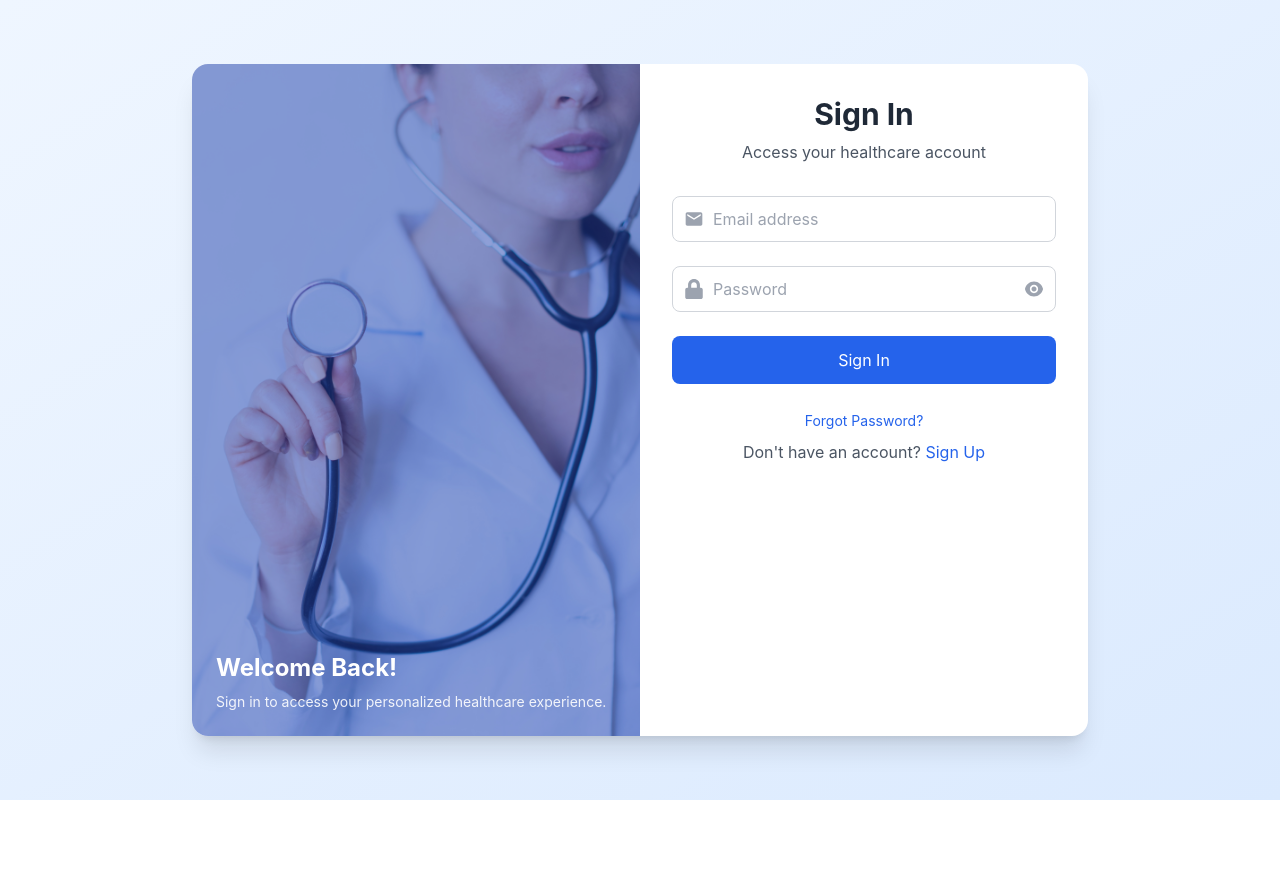
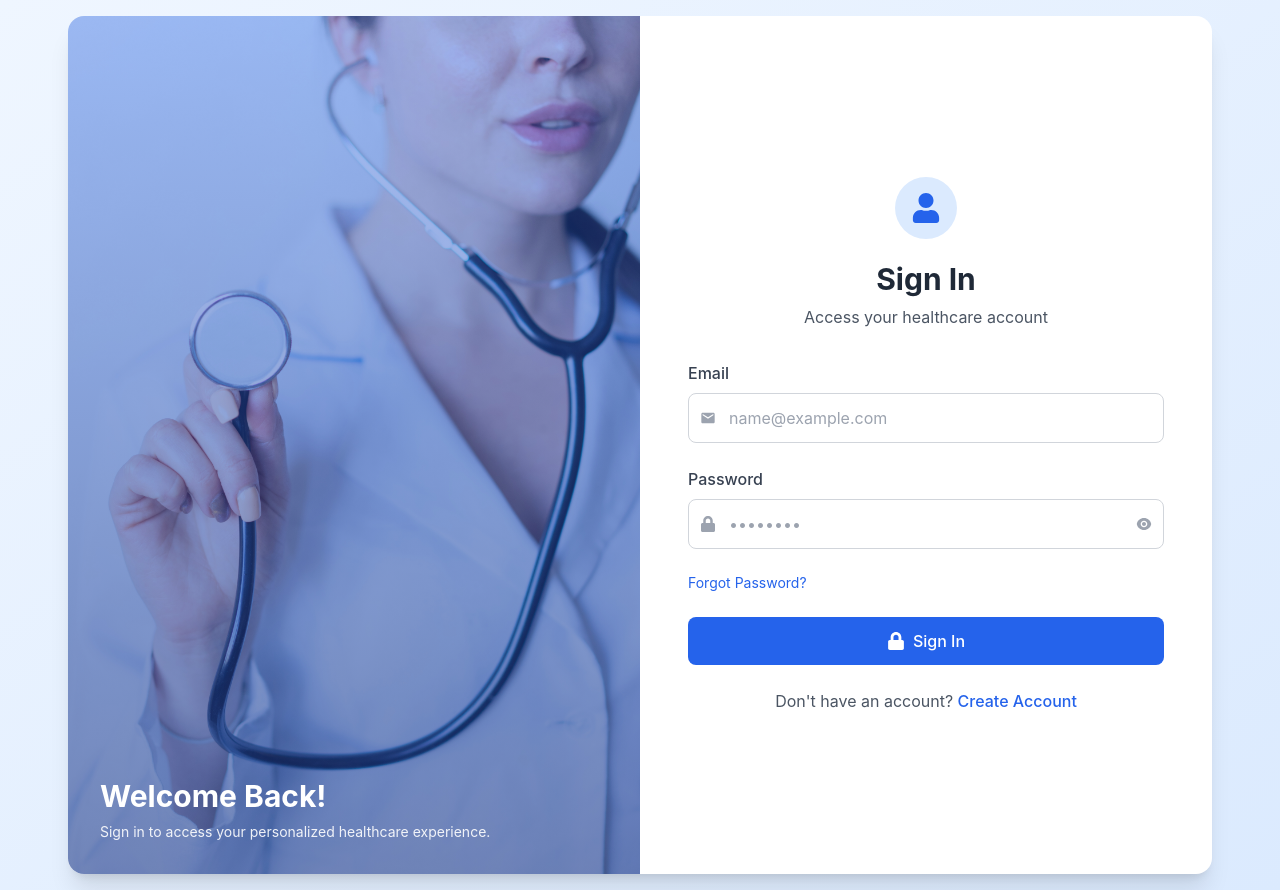
Before and after one commit to krishspatel0605/IBM-HealthCare-Project, a React (Create React App) app in the folder healthcare-app_frontend/: page /login in a window 1280 px wide. Before the commit the page ends 800 px from the top, so only its background shows below. Built offline with nearby package versions, Linux system fonts and the light colour scheme.

Commit message:
UI fixes

```diff
--- a/healthcare-app_frontend/src/components/Contact.jsx
+++ b/healthcare-app_frontend/src/components/Contact.jsx
@@ -1,15 +1,42 @@
 import React from 'react';
+import { FaEnvelope, FaPhoneAlt, FaMapMarkerAlt } from 'react-icons/fa';
 
 const Contact = () => {
   return (
-    <div className="container mx-auto px-4 py-8">
-      <h1 className="text-3xl font-bold mb-4">Contact Us</h1>
-      <p className="mb-4">If you have any questions or need assistance, please reach out to us using the information below.</p>
-      <ul className="list-disc list-inside">
-        <li>Email: support@healthcareapp.com</li>
-        <li>Phone: +1 (555) 123-4567</li>
-        <li>Address: 123 Healthcare St, Wellness City, HC 12345</li>
-      </ul>
+    <div className="bg-gradient-to-r from-blue-50 to-blue-100 min-h-screen py-16">
+      <div className="container mx-auto px-6 md:px-12">
+        <div className="max-w-3xl mx-auto text-center">
+          <h1 className="text-4xl font-extrabold text-gray-800 mb-4">Contact Us</h1>
+          <p className="text-lg text-gray-600 mb-8">If you have any questions or need assistance, please reach out to us using the information below. Our team is here to help!</p>
+        </div>
+
+        <div className="bg-white shadow-xl rounded-lg p-8 md:p-12 space-y-8 transform transition-all hover:scale-105 duration-300">
+          <h2 className="text-2xl font-semibold text-gray-800">Get in Touch</h2>
+          <p className="text-gray-600 mb-6">We're just a message away. Feel free to contact us through the following channels:</p>
+
+          <ul className="space-y-6">
+            <li className="flex items-center space-x-4">
+              <FaEnvelope className="text-blue-600 text-xl" />
+              <span className="text-gray-700 text-lg">support@healthcareapp.com</span>
+            </li>
+            <li className="flex items-center space-x-4">
+              <FaPhoneAlt className="text-blue-600 text-xl" />
+              <span className="text-gray-700 text-lg">+1 (555) 123-4567</span>
+            </li>
+            <li className="flex items-center space-x-4">
+              <FaMapMarkerAlt className="text-blue-600 text-xl" />
+              <span className="text-gray-700 text-lg">123 Healthcare St, Wellness City, HC 12345</span>
+            </li>
+          </ul>
+
+          <div className="mt-8 text-center">
+            <p className="text-gray-600 mb-4">Or, fill out the form below, and we'll get back to you as soon as possible. We're here to assist you!</p>
+            <button className="px-8 py-3 bg-blue-600 text-white rounded-lg hover:bg-blue-700 transition-all focus:outline-none focus:ring-2 focus:ring-blue-600 focus:ring-offset-2 transform hover:scale-105">
+              Contact Support
+            </button>
+          </div>
+        </div>
+      </div>
     </div>
   );
 };
--- a/healthcare-app_frontend/src/components/LoginForm.jsx
+++ b/healthcare-app_frontend/src/components/LoginForm.jsx
@@ -70,114 +70,102 @@ const LoginForm = () => {
   };
 
   return (
-    <div className="min-h-screen bg-gradient-to-br from-blue-50 to-blue-100 flex items-center justify-center p-6">
-      <div className="flex flex-col md:flex-row w-full max-w-4xl bg-white rounded-2xl shadow-xl overflow-hidden">
+    <div className="min-h-0 min-w-0 bg-gradient-to-br from-blue-50 to-blue-100 flex items-center justify-center p-4">
+      <div className="flex flex-col md:flex-row w-11/12 max-w-6xl bg-white rounded-2xl shadow-xl overflow-hidden">
         {/* Left image section */}
-        <div className="hidden md:block md:w-1/2 relative">
+        <div className="md:w-1/2 relative">
           <img src={healthcareImage} alt="Healthcare" className="w-full h-full object-cover" />
-          <div className="absolute inset-0 bg-blue-800/50 flex items-end p-6 text-white">
-            <div>
-              <h3 className="text-2xl font-bold mb-2">Welcome Back!</h3>
+          <div className="absolute inset-0 bg-gradient-to-t from-blue-900/60 to-blue-600/40 flex items-end p-8">
+            <div className="text-white">
+              <h3 className="text-3xl font-bold mb-2">Welcome Back!</h3>
               <p className="text-sm opacity-90">Sign in to access your personalized healthcare experience.</p>
             </div>
           </div>
         </div>
 
         {/* Right form section */}
-        <div className="w-full md:w-1/2 p-8">
-          <div className="mb-8 text-center">
-            <h2 className="text-3xl font-bold text-gray-800 mb-2">Sign In</h2>
+        <div className="md:w-1/2 p-8 md:p-12 flex flex-col justify-center">
+        <div className="text-center mb-8">
+          <div className="inline-block bg-blue-100 p-4 rounded-full mb-4">
+            <FaUser className="text-3xl text-blue-600" />
+          </div>
+          <h1 className="text-3xl font-bold text-gray-800 mb-2">Sign In</h1>
           <p className="text-gray-600">Access your healthcare account</p>
         </div>
 
         <form onSubmit={handleSubmit} className="space-y-6">
-            {/* Email field */}
+          <div>
+            <label className="block text-gray-700 mb-2 font-medium">Email</label>
             <div className="relative">
-              <div className="absolute inset-y-0 left-0 pl-3 flex items-center pointer-events-none">
-                <MdEmail className="h-5 w-5 text-gray-400" />
-              </div>
+              <MdEmail className="absolute left-3 top-1/2 transform -translate-y-1/2 text-gray-400" />
               <input
                 type="email"
+                placeholder="name@example.com"
                 value={email}
                 onChange={(e) => setEmail(e.target.value)}
-                className="block w-full pl-10 pr-3 py-2.5 border border-gray-300 rounded-lg focus:ring-2 focus:ring-blue-600 focus:border-transparent"
-                placeholder="Email address"
-                required
+                className="w-full pl-10 pr-4 py-3 border border-gray-300 rounded-lg focus:ring-2 focus:ring-blue-500 focus:border-blue-500 outline-none transition-all"
               />
             </div>
+          </div>
 
-            {/* Password field */}
+          <div>
+            <label className="block text-gray-700 mb-2 font-medium">Password</label>
             <div className="relative">
-              <div className="absolute inset-y-0 left-0 pl-3 flex items-center pointer-events-none">
-                <FaLock className="h-5 w-5 text-gray-400" />
-              </div>
+              <FaLock className="absolute left-3 top-1/2 transform -translate-y-1/2 text-gray-400" />
               <input
-                type={showPassword ? "text" : "password"}
+                type={showPassword ? 'text' : 'password'}
+                placeholder="••••••••"
                 value={password}
                 onChange={(e) => setPassword(e.target.value)}
-                className="block w-full pl-10 pr-10 py-2.5 border border-gray-300 rounded-lg focus:ring-2 focus:ring-blue-600 focus:border-transparent"
-                placeholder="Password"
-                required
+                className="w-full pl-10 pr-12 py-3 border border-gray-300 rounded-lg focus:ring-2 focus:ring-blue-500 focus:border-blue-500 outline-none transition-all"
               />
               <button
                 type="button"
-                className="absolute inset-y-0 right-0 pr-3 flex items-center"
                 onClick={() => setShowPassword(!showPassword)}
+                className="absolute right-3 top-1/2 transform -translate-y-1/2 text-gray-400 hover:text-blue-600"
               >
-                {showPassword ?
-                  <RiEyeOffFill className="h-5 w-5 text-gray-400" /> :
-                  <RiEyeFill className="h-5 w-5 text-gray-400" />
-                }
+                {showPassword ? <RiEyeOffFill /> : <RiEyeFill />}
               </button>
             </div>
+          </div>
 
-            {/* Error/Success Messages */}
+          <div className="flex items-center justify-between">
+            <a href="/forgot-password" className="text-blue-600 hover:text-blue-700 text-sm">
+              Forgot Password?
+            </a>
+          </div>
+
           {error && (
-              <div className="flex items-center text-red-600 bg-red-50 p-3 rounded-lg">
-                <FaExclamationTriangle className="h-5 w-5 mr-2" />
-                {error}
-              </div>
-            )}
-            {message && (
-              <div className="flex items-center text-green-600 bg-green-50 p-3 rounded-lg">
-                <FaCheckCircle className="h-5 w-5 mr-2" />
-                {message}
+            <div className="flex items-center gap-2 bg-red-50 p-3 rounded-lg text-red-600">
+              <FaExclamationTriangle className="flex-shrink-0" />
+              <span>{error}</span>
             </div>
           )}
 
-            {/* Submit Button */}
+          {message && (
+            <div className="flex items-center gap-2 bg-green-50 p-3 rounded-lg text-green-600">
+              <FaCheckCircle className="flex-shrink-0" />
+              <span>{message}</span>
+            </div>
+          )}
+
           <button
             type="submit"
             disabled={loading}
-              className={`w-full py-3 bg-blue-600 text-white rounded-lg hover:bg-blue-700 focus:outline-none focus:ring-2 focus:ring-blue-600 focus:ring-offset-2 ${
-                loading ? "opacity-50 cursor-not-allowed" : ""
-              }`}
+            className="w-full bg-blue-600 hover:bg-blue-700 text-white py-3 rounded-lg font-medium transition-all flex items-center justify-center gap-2"
           >
-              {loading ? "Signing in..." : "Sign In"}
+            {loading ? 'Signing In...' : <><FaLock className="text-lg" /> Sign In</>}
           </button>
 
-            {/* Additional Links */}
-            <div className="text-center space-y-2">
-              <button
-                type="button"
-                onClick={() => navigate('/forgot-password')}
-                className="text-blue-600 hover:text-blue-800 text-sm"
-              >
-                Forgot Password?
-              </button>
-              <p className="text-gray-600">
+          <p className="text-center text-gray-600 mt-6">
             Don't have an account?{' '}
-                <button
-                  type="button"
-                  onClick={() => navigate('/register')}
-                  className="text-blue-600 hover:text-blue-800"
-                >
-                  Sign Up
-                </button>
+            <a href="/register" className="text-blue-600 hover:text-blue-700 font-medium">
+              Create Account
+            </a>
           </p>
-            </div>
         </form>
       </div>
+
       </div>
     </div>
   );
--- a/healthcare-app_frontend/src/components/RegisterForm.jsx
+++ b/healthcare-app_frontend/src/components/RegisterForm.jsx
@@ -145,7 +145,8 @@ const RegisterForm = () => {
       consultation_fee_inr: formData.consultation_fee_inr,
       patients_treated: formData.patients_treated,
       rating: formData.rating,
-      conditions_treated: formData.conditions_treated
+      conditions_treated: formData.conditions_treated,
+      date_of_birth: formData.date_of_birth,
     };
 
     try {
--- a/healthcare-app_frontend/src/components/VerifyLoginOTP.jsx
+++ b/healthcare-app_frontend/src/components/VerifyLoginOTP.jsx
@@ -147,36 +147,38 @@ const VerifyLoginOTP = () => {
         </div>
 
         {/* Right form section */}
-        <div className="w-full md:w-1/2 p-8">
-          <div className="mb-8 text-center">
-            <h2 className="text-3xl font-bold text-gray-800 mb-2">Verify OTP</h2>
+        <div className="w-full md:w-1/2 p-8 md:p-12 flex flex-col justify-center">
+          <div className="text-center mb-6">
+            <div className="inline-block bg-blue-100 p-4 rounded-full mb-4">
+              <FaKey className="text-2xl text-blue-600" />
+            </div>
+            <h1 className="text-3xl font-bold text-gray-800 mb-2">Verify OTP</h1>
             <p className="text-gray-600">
-              Enter the code sent to {maskEmail(email)}
+              Enter the OTP sent to <strong>{maskEmail(email)}</strong>
             </p>
           </div>
 
-          <div className="space-y-6">
+          <div className="flex justify-center gap-2 mb-4">
             {/* OTP Input Fields */}
-            <div className="flex justify-center space-x-3">
             {otp.map((digit, index) => (
               <input
                 key={index}
+                id={`otp-${index}`}
                 type="text"
-                  id={`otp-${index}`}
                 value={digit}
                 onChange={(e) => handleOtpChange(index, e.target.value)}
                 onKeyDown={(e) => handleBackspace(index, e)}
                 maxLength={1}
-                  className="w-12 h-12 text-center text-2xl border rounded-lg focus:ring-2 focus:ring-blue-600 focus:border-transparent"
+                className="w-12 h-12 text-center text-xl font-semibold text-gray-800 border border-gray-300 rounded-lg shadow focus:outline-none focus:ring-2 focus:ring-blue-500"
               />
             ))}
           </div>
 
           {/* Error Message */}
           {error && (
-              <div className="flex items-center text-red-600 bg-red-50 p-3 rounded-lg">
-                <FaExclamationTriangle className="h-5 w-5 mr-2" />
-                {error}
+            <div className="flex items-center gap-2 bg-red-50 p-3 rounded-lg text-red-600 mb-2">
+              <FaExclamationTriangle className="flex-shrink-0" />
+              <span>{error}</span>
             </div>
           )}
 
@@ -184,28 +186,32 @@ const VerifyLoginOTP = () => {
           <button
             onClick={handleVerify}
             disabled={loading}
-              className={`w-full py-3 bg-blue-600 text-white rounded-lg hover:bg-blue-700 focus:outline-none focus:ring-2 focus:ring-blue-600 focus:ring-offset-2 ${
-                loading ? "opacity-50 cursor-not-allowed" : ""
-              }`}
+            className="w-full bg-blue-600 hover:bg-blue-700 text-white py-3 rounded-lg font-medium transition-all"
           >
             {loading ? "Verifying..." : "Verify OTP"}
           </button>
 
           {/* Resend OTP */}
-            <div className="text-center">
+          <div className="text-center mt-6 text-sm">
+            {timer > 0 ? (
+              <span className="text-gray-500">Resend OTP in {timer}s</span>
+            ) : (
               <button
                 onClick={handleResendOTP}
                 disabled={isResendDisabled}
-                className={`text-blue-600 hover:text-blue-800 ${
-                  isResendDisabled ? "opacity-50 cursor-not-allowed" : ""
+                className={`font-medium ${
+                  isResendDisabled
+                    ? "text-gray-400 cursor-not-allowed"
+                    : "text-blue-600 hover:underline"
                 }`}
               >
-                Resend OTP {timer > 0 && `(${timer}s)`}
+                Resend OTP
               </button>
+            )}
           </div>
 
           {/* Back to Login */}
-            <div className="text-center">
+          <div className="text-center mt-4">
             <button
               onClick={() => navigate("/login")}
               className="text-gray-600 hover:text-gray-800"
@@ -214,7 +220,7 @@ const VerifyLoginOTP = () => {
             </button>
           </div>
         </div>
-        </div>
+
         </div>
       </div>
   );
--- a/healthcare-app_frontend/src/components/user/UserHome.jsx
+++ b/healthcare-app_frontend/src/components/user/UserHome.jsx
@@ -300,6 +300,9 @@ export default function UserHome() {
     handleSearch(e);
   };
 
+
+
+
   const toggleMenu = () => setIsMenuOpen(!isMenuOpen);
 
   const handleLogOut = () => {
@@ -307,7 +310,7 @@ export default function UserHome() {
     localStorage.removeItem('auth_token');
     localStorage.removeItem('refresh_token');
     localStorage.removeItem('user_role');
-
+    localStorage.removeItem('userName');
     // Navigate to home using SPA routing
     navigate('/', { replace: true });
   };
@@ -426,6 +429,9 @@ export default function UserHome() {
               <Link to="/contact" className="text-gray-600 hover:text-blue-600 transition-colors">
                 Contact
               </Link>
+
+
+
               <button
                 onClick={handleLogOut}
                 className="bg-blue-600 text-white px-4 py-2 rounded-full flex items-center gap-2 hover:bg-blue-700 transition-colors"
@@ -987,7 +993,7 @@ export default function UserHome() {
               <h4 className="text-xl font-bold mb-4">Contact</h4>
               <ul className="space-y-2 text-gray-400">
                 <li>Support: +1 (555) 123-4567</li>
-                <li>Email: support@medconnect.com</li>
+                <li>Email: support@healthcare.com</li>
               </ul>
             </div>
             <div>
```
Also changed, not shown: healthcare-app_frontend/src/components/Home.jsx (line endings or trailing spaces). Lines whose indentation alone changed are shown as unchanged.
